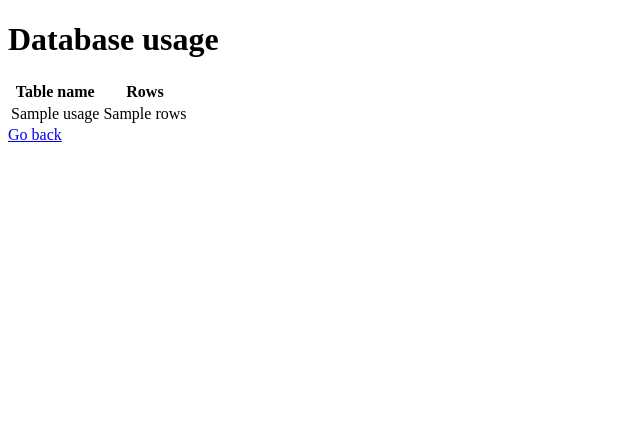
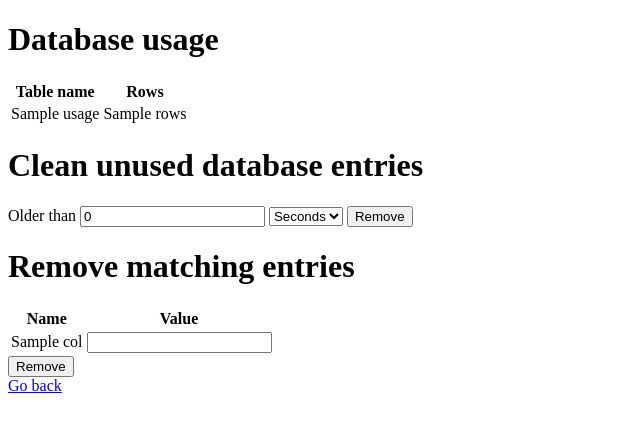
Before and after one commit to JoshuaWatt/bitbake-hashserver-web-ui, a Flask app: template templates/database.html.j2 in a window 1280 px wide. Shown: the top 432 px of the page, without its empty margins (0-640 px from the left). Run offline with Flask 3, Linux system fonts and the light colour scheme; the template is opened without the code that fills it: most values are stand-ins (such as "Sample title", 1, 10 or a date in 2020); parts of the project's set-up code (start-up, migrations or seed data) failed here and were passed over.

Commit message:
Add database management
Adds UI for removing entries from the database

```diff
--- a/app.py
+++ b/app.py
@@ -304,9 +304,43 @@ def database():
             return render_template(
                 "database.html.j2",
                 usage=tables,
+                query_columns=sorted(client.get_db_query_columns()),
             )
     except (bb.asyncrpc.InvokeError, bb.asyncrpc.ClientError) as e:
         return error_page("Unable to complete request", str(e))
+
+
+@app.route("/api/db/remove-unused")
+def db_remove_unused():
+    age_seconds = request.args.get("age-seconds")
+    if not age_seconds:
+        return {"error": "age-seconds not specified"}
+
+    try:
+        age_seconds = int(age_seconds)
+    except TypeError:
+        return {"error": "age-seconds is not an integer"}
+
+    try:
+        with api_client() as client:
+            return client.clean_unused(age_seconds)
+
+    except (bb.asyncrpc.InvokeError, bb.asyncrpc.ClientError) as e:
+        return {"error": "Unable to complete request: " + str(e)}
+    except Exception as e:
+        return {"error": str(e)}
+
+
+@app.route("/api/db/remove")
+def db_remove():
+    try:
+        with api_client() as client:
+            return client.remove(request.args)
+
+    except (bb.asyncrpc.InvokeError, bb.asyncrpc.ClientError) as e:
+        return {"error": "Unable to complete request: " + str(e)}
+    except Exception as e:
+        return {"error": str(e)}
 
 
 @app.route("/stats")
--- a/templates/database.html.j2
+++ b/templates/database.html.j2
@@ -4,6 +4,51 @@
         <meta charset="UTF-8">
         <title>Hash Equivalence Server Database Management</title>
     </head>
+    <script>
+        function remove_unused_entries() {
+            const req = new XMLHttpRequest();
+            const seconds = parseInt(document.getElementById("unused-age").value) * parseInt(document.getElementById("unused-age-scale").value);
+            req.open("GET", `api/db/remove-unused?age-seconds=${encodeURIComponent(seconds)}`);
+            req.addEventListener("load", function () {
+                const data = JSON.parse(req.responseText);
+                if ("error" in data) {
+                    window.alert(data["error"]);
+                } else {
+                    window.alert(`Removed ${data['count']} entries`);
+                }
+                location.reload();
+            })
+            req.send();
+        }
+
+        function remove_entries() {
+            let query = [];
+            let e;
+            {% for col in query_columns %}
+            e = document.getElementById("remove-{{ col }}");
+            if (e.value) {
+                query.push(encodeURIComponent("{{ col }}") + "=" + encodeURIComponent(e.value));
+            }
+            {% endfor %}
+
+            if (query.length == 0) {
+                return;
+            }
+
+            const req = new XMLHttpRequest();
+            req.open("GET", "api/db/remove?" + query.join("&"));
+            req.addEventListener("load", function () {
+                const data = JSON.parse(req.responseText);
+                if ("error" in data) {
+                    window.alert(data["error"]);
+                } else {
+                    window.alert(`Removed ${data['count']} entries`);
+                }
+                location.reload();
+            })
+            req.send();
+        }
+    </script>
     <body>
         <div>
             <h1>Database usage</h1>
@@ -20,6 +65,37 @@
             {% endfor %}
             </table>
         </div>
+        <div>
+            <h1>Clean unused database entries</h1>
+            Older than
+            <input type="number" id="unused-age" value="0"/>
+            <select id="unused-age-scale">
+                <option value="1">Seconds</option>
+                <option value="60">Minutes</option>
+                <option value="3600">Hours</option>
+                <option value="86400">Days</option>
+                <option value="604800">Weeks</option>
+                <option value="2628000">Months</option>
+                <option value="31536000">Years</option>
+            </select>
+            <button onclick='remove_unused_entries()'>Remove</button>
+        </div>
+        <div>
+            <h1>Remove matching entries</h1>
+            <table>
+                <tr>
+                    <th>Name</th>
+                    <th>Value</th>
+                </tr>
+                {% for col in query_columns %}
+                <tr>
+                    <td>{{ col }}</td>
+                    <td><input type="text" id="remove-{{ col }}"/></td>
+                </tr>
+                {% endfor %}
+            </table>
+            <button onclick='remove_entries()'>Remove</button>
+        </div>
         <div class="nav">
             <a href="./">Go back</a>
         </div>
```
